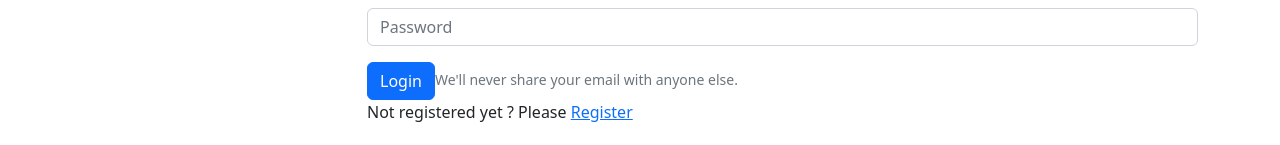
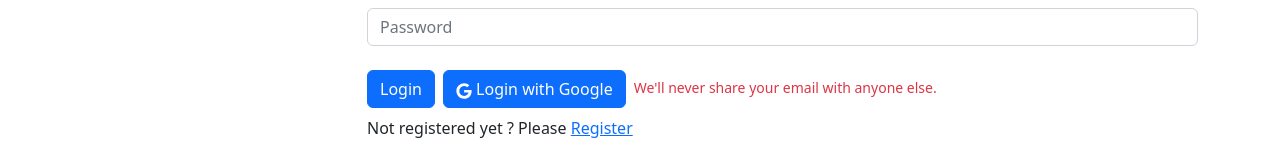
Before and after one commit to JNKarif/edu-hub-client, a React (Create React App) app: page /login in a window 1280 px wide. Shown: the part 166-311 px from the top of the page. Built offline with nearby package versions, Linux system fonts and the light colour scheme; no server answers.

Commit message:
google-signin-added

```diff
--- a/src/Pages/Login/Login.js
+++ b/src/Pages/Login/Login.js
@@ -1,13 +1,15 @@
+import { GoogleAuthProvider } from 'firebase/auth';
 import React, { useContext } from 'react';
 import Button from 'react-bootstrap/Button';
 import Form from 'react-bootstrap/Form';
-import { Link } from 'react-router-dom';
+import { FaGoogle } from 'react-icons/fa';
+import { Link, useNavigate } from 'react-router-dom';
 import { AuthContext } from '../../context/AuthPorvider/AuthProvider';
 
 const Login = () => {
 
-    const {signIn}= useContext(AuthContext)
-
+    const {signIn, providerLogin}= useContext(AuthContext)
+const navigate= useNavigate()
 const handleLogin= event=>{
     event.preventDefault();
     const form= event.target;
@@ -18,9 +20,20 @@ const handleLogin= event=>{
     .then(result=>{
         const user= result.user;
         console.log(user)
-        form.reset()
+        form.reset();
+        navigate('/')
     })
     .catch(error=> console.error(error))
+}
+
+const googleProvider= new GoogleAuthProvider()
+const handleGoogleSignIn=()=>{
+    providerLogin(googleProvider)
+    .then(result=>{
+        const user =result.user;
+        console.log(user)
+    })
+    .catch(error=>console.error(error))
 }
 
     return (
@@ -42,7 +55,12 @@ const handleLogin= event=>{
       <Button variant="primary" type="submit">
        Login
       </Button>
-      <Form.Text className="text-muted">
+
+      <Button onClick={handleGoogleSignIn} className='m-2' variant="primary" type="submit">
+      <FaGoogle></FaGoogle> Login with Google
+      </Button>
+
+      <Form.Text className="text-danger">
           We'll never share your email with anyone else.
         </Form.Text>
       <p>Not registered yet ? Please <Link to='/register'>Register</Link></p>
```
